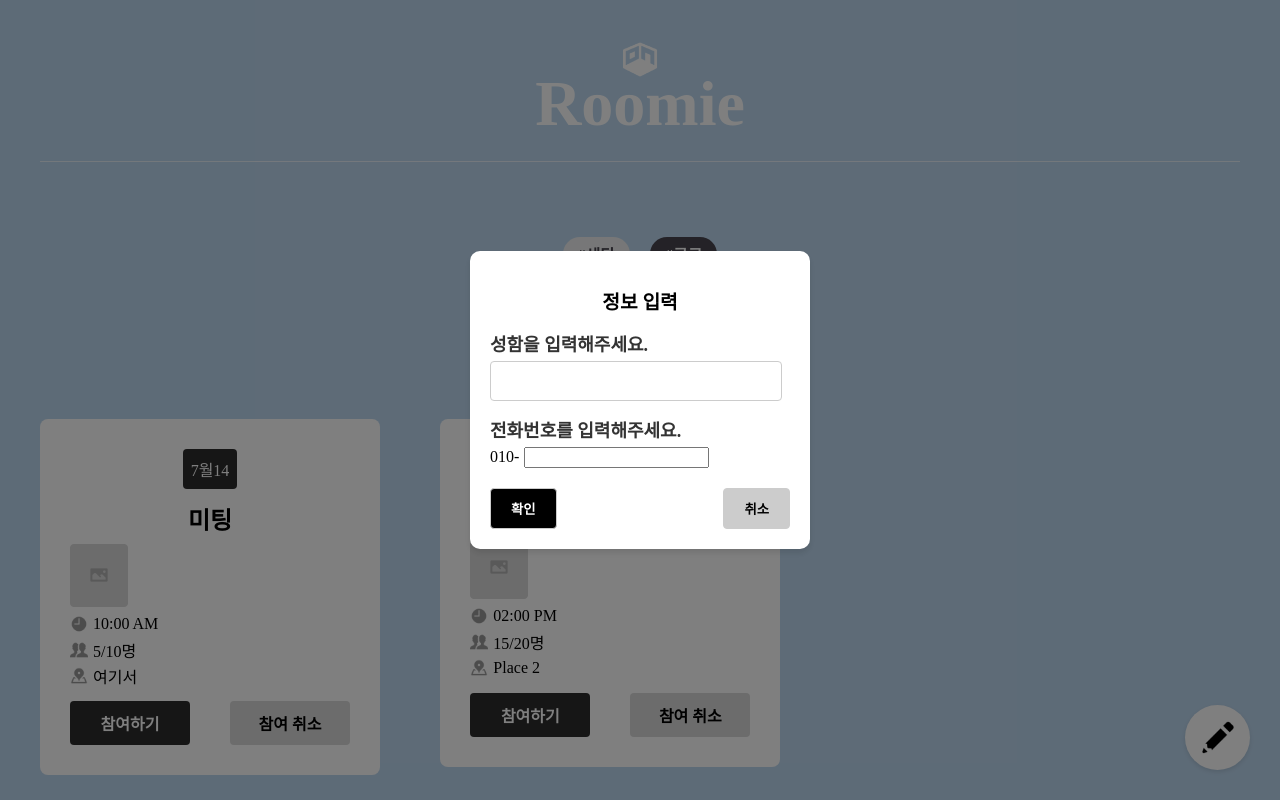
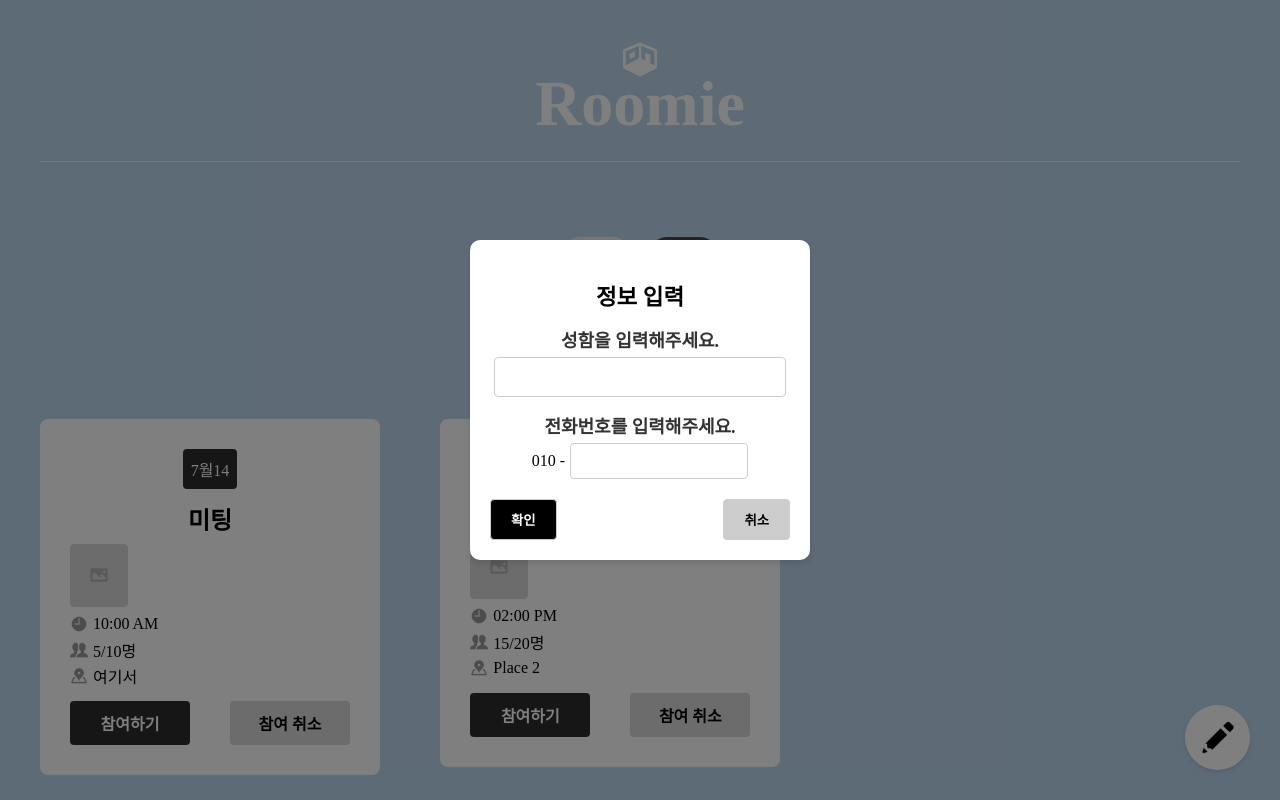
Before and after one commit to potathon/Team5-FE, a React (Create React App) app: page /main in a window 1280 px wide. Both pictures are taken after a click on the button 1217 px from the left and 737 px from the top of the page. Built offline with nearby package versions, Linux system fonts and the light colour scheme; a web font is replaced by a local one.

Commit message:
style: 모달창

```diff
--- a/src/components/modal/index.css
+++ b/src/components/modal/index.css
@@ -19,7 +19,8 @@
 }
 
 .modal-title {
-  font-size: 1.2rem;
+  font-family: 'Pretendard-bold';
+  font-size: 1.4rem;
   margin-bottom: 15px;
   text-align: center;
 }
@@ -70,6 +71,9 @@ h2 {
 
 .input-group {
   margin-bottom: 15px;
+  display: flex;
+  flex-direction: column;
+  align-items: center;
 }
 
 label {
@@ -78,7 +82,16 @@ label {
 }
 
 input[type='text'] {
-  width: 100%;
+  width: 200px;
+  height: 18px;
+  padding: 8px;
+  border: 1px solid #ccc;
+  border-radius: 4px;
+}
+
+input[type='tel'] {
+  width: 160px;
+  height: 18px;
   padding: 8px;
   border: 1px solid #ccc;
   border-radius: 4px;
--- a/src/components/modal/index.tsx
+++ b/src/components/modal/index.tsx
@@ -69,7 +69,7 @@ const Modal: React.FC<ModalProps> = ({
             <div className="input-group">
               <label htmlFor="phone">전화번호를 입력해주세요.</label>
               <div className="phone-input">
-                <span>010-</span>
+                <span>010 - </span>
                 <input
                   type="tel"
                   id="phone"
```
